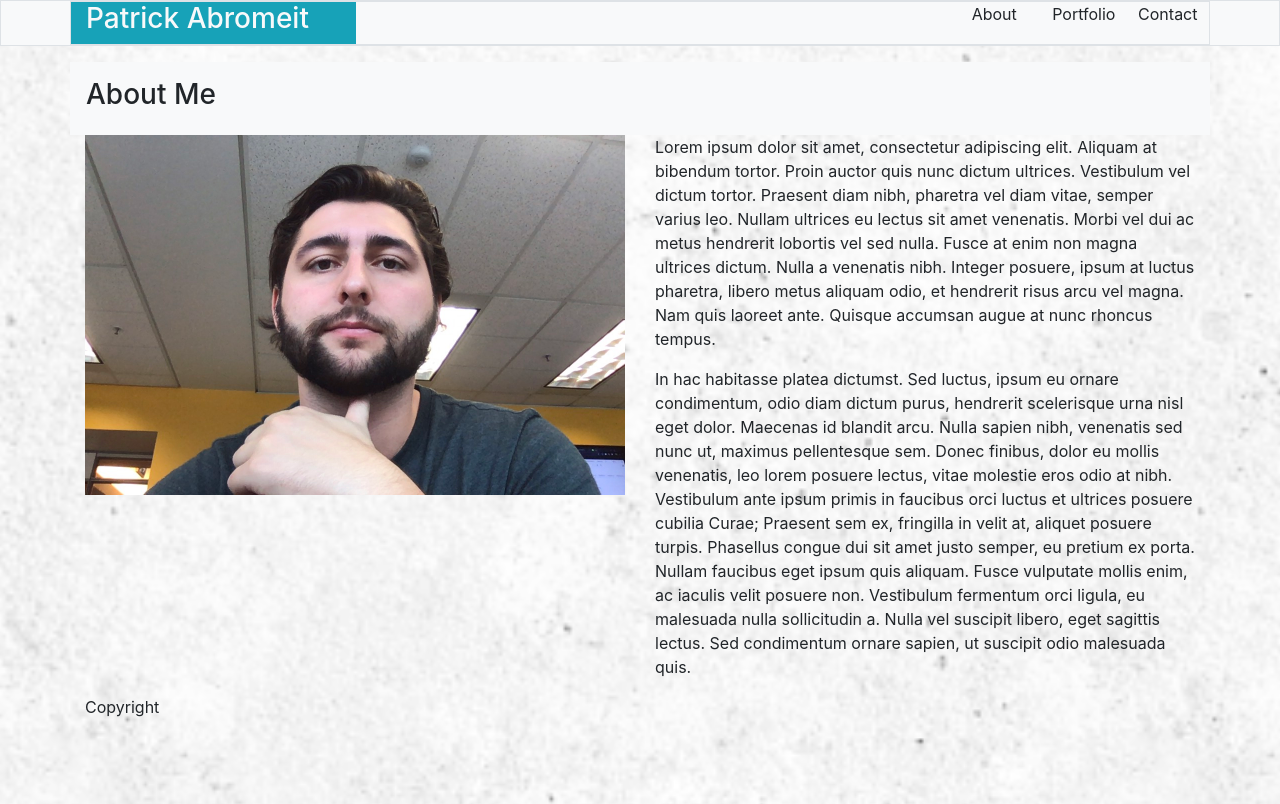
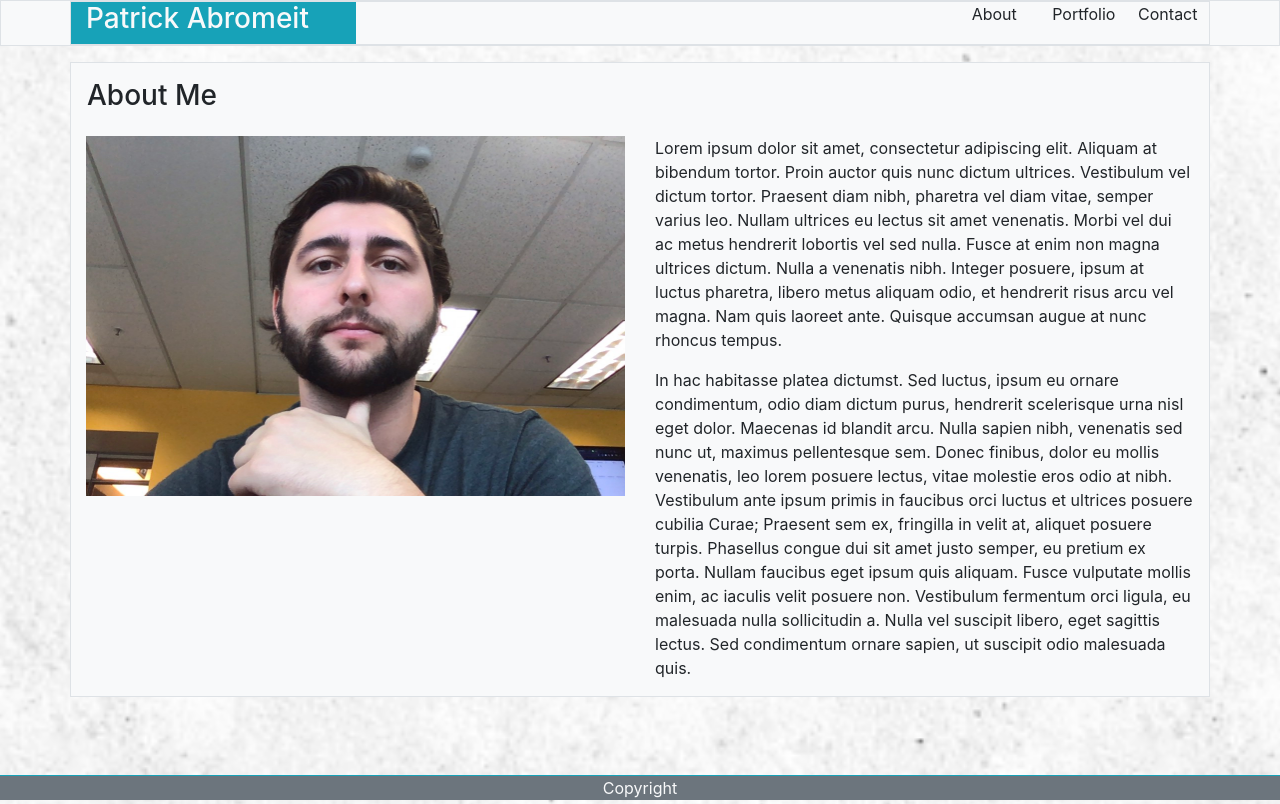
Before and after one commit to pabrome/Bootstrap, a plain HTML site: page index.html in a window 1280 px wide. Shown: the top 804 px of the page. Drawn offline with nearby package versions, Linux system fonts and the light colour scheme.

Commit message:
added footer to index page

```diff
--- a/index.html
+++ b/index.html
@@ -29,13 +29,13 @@
                 </div>
             </div>
         </div>
-        <div class="container bg-light mt-3">
+        <div class="container bg-light mt-3 border">
             <div class="row">
                 <div class="col-12 p-3">
                     <h3>About Me</h3>
                 </div>
             </div>
-            <div class="row float-left">
+            <div class="row">
                 <div class="col-12 col-md-6">
                     <img src="./Images/Pat.png" class="img-fluid" alt="Responsive image">
                 </div>
@@ -49,12 +49,11 @@
                 </div>
             </div>
         </div>
-        <footer class="footer mt-auto py-3">
-            <div class="container">
-                <span class="text-muted"></span>
-                Copyright
-            </div>
-        </footer>
+    </div>
+    <div class="nav fixed-bottom bg-secondary border-top border-info">
+        <div class="container text-center text-light">
+            Copyright
+        </div>
     </div>
 </body>
 </html>
```
